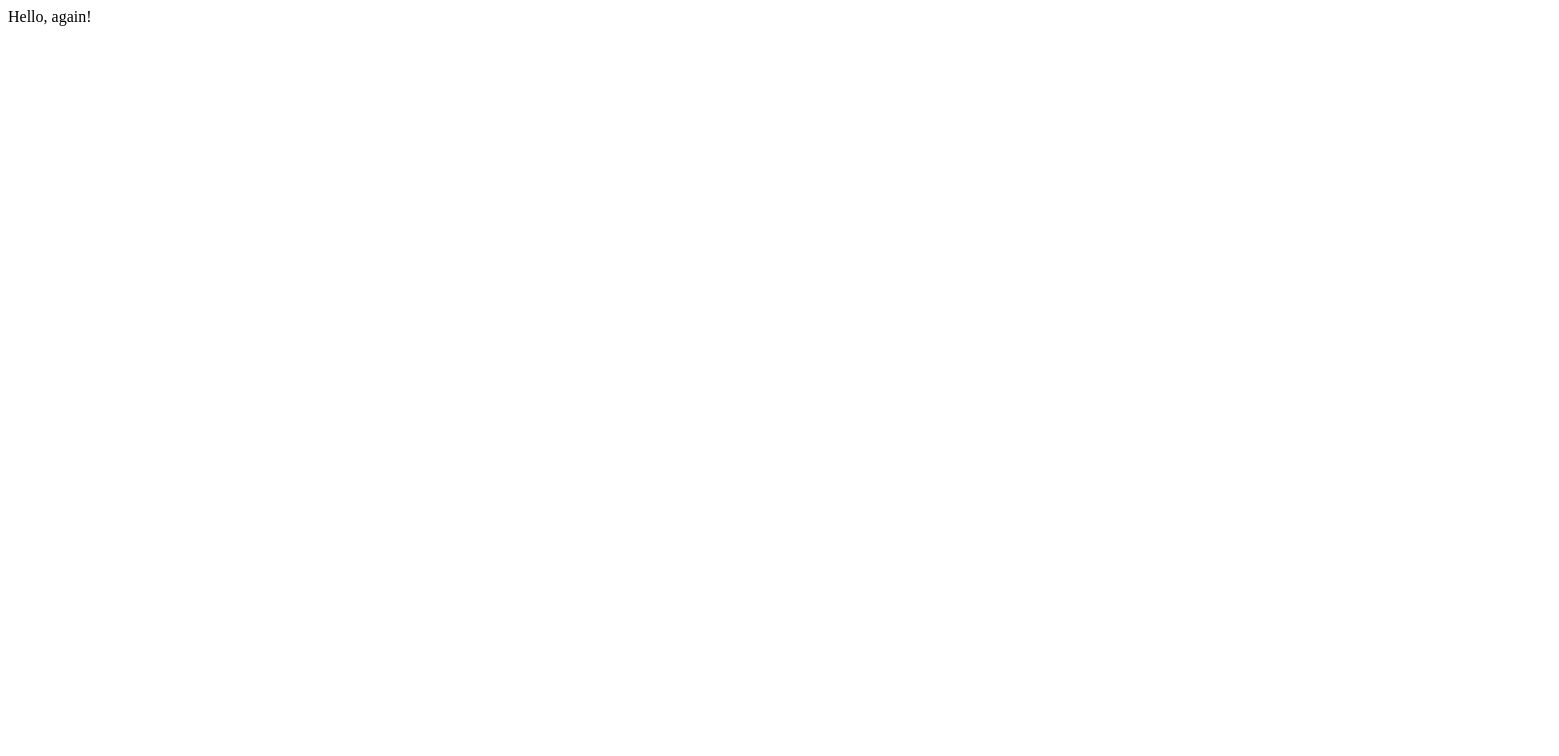
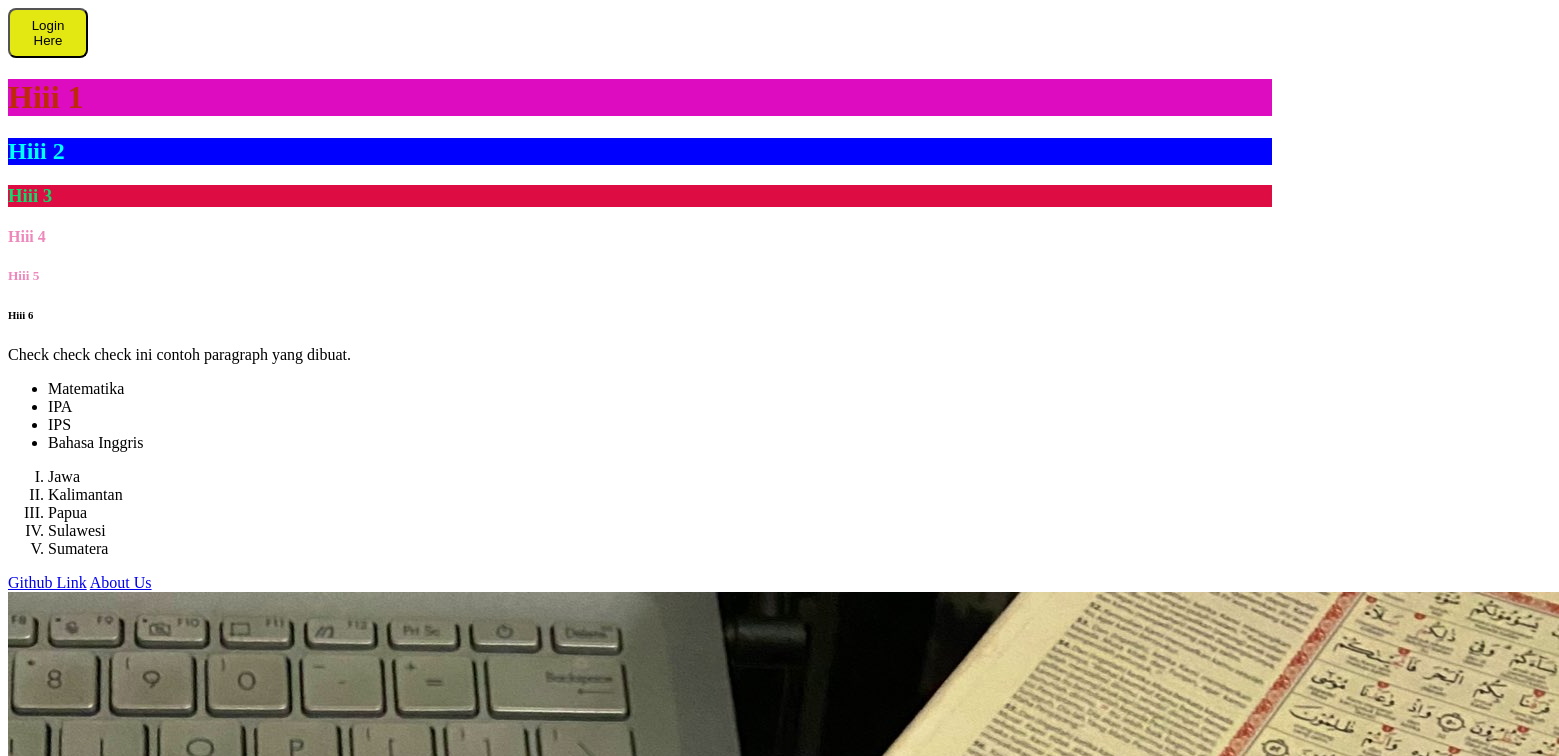
Before and after one commit to documanntation/devscale-html-css-js, a plain HTML site: page index.html in a window 1280 px wide. Shown: the top 756 px of the page, 1559 px wide, since content can reach past the window. Drawn offline with Linux system fonts and the light colour scheme.

Commit message:
day2: html css

```diff
--- /dev/null
+++ b/boxmodel.css
@@ -0,0 +1,10 @@
+body {
+  margin: 0;
+}
+div {
+  background-color: #39e712;
+  width: 220px;
+  border: 2px solid #000000;
+  padding: 5px;
+  margin: 20px;
+}
--- a/index.html
+++ b/index.html
@@ -3,9 +3,48 @@
   <head>
     <meta charset="UTF-8" />
     <meta name="viewport" content="width=device-width, initial-scale=1.0" />
-    <title>Day 1: HTML</title>
+    <title>Day 2: HTML - CSS</title>
+    <link rel="stylesheet" href="style.css" />
+    <!--Internal CSS-->
+    <style>
+      h2 {
+        color: aqua;
+        background-color: blue;
+      }
+    </style>
   </head>
   <body>
-    Hello, again!
+    <button>Login Here</button>
+    <!--Heading-->
+    <h1>Hiii 1</h1>
+    <h2>Hiii 2</h2>
+    <h3 id="head-3">Hiii 3</h3>
+    <h4 class="text-pink">Hiii 4</h4>
+    <h5 class="text-pink">Hiii 5</h5>
+    <h6>Hiii 6</h6>
+    <!--Paragraph-->
+    <p>Check check check ini contoh paragraph yang dibuat.</p>
+    <!--List-->
+    <!--Unordered-->
+    <ul>
+      <li>Matematika</li>
+      <li>IPA</li>
+      <li>IPS</li>
+      <li>Bahasa Inggris</li>
+    </ul>
+    <!--Ordered-->
+    <ol type="I">
+      <li>Jawa</li>
+      <li>Kalimantan</li>
+      <li>Papua</li>
+      <li>Sulawesi</li>
+      <li>Sumatera</li>
+    </ol>
+    <!--Anchor-->
+    <a href="https://github.com/" target="__blank">Github Link</a>
+    <a href="about.html">About Us</a>
+    <!--Image-->
+    <img src="/assets/example.jpg" alt="contohbuku" />
+    <img src="https://basecamplive.com/wp-content/uploads/2023/02/books.jpeg" />
   </body>
 </html>
--- /dev/null
+++ b/style.css
@@ -0,0 +1,20 @@
+h1 {
+  color: #be2909;
+  background-color: #dd0cc0;
+}
+
+#head-3 {
+  color: #0cdd6b;
+  background-color: #dd0c42;
+}
+
+.text-pink {
+  color: #ee87bb;
+}
+
+button {
+  width: 80px;
+  height: 50px;
+  border-radius: 8px;
+  background-color: #e3e712;
+}
```
Also changed, not shown: about.html (added, +9 -0 lines), boxmodel.html (added, +12 -0 lines), form.html (added, +29 -0 lines), positioning.css (added, +41 -0 lines), positioning.html (added, +17 -0 lines), assets/example.jpg (added).
